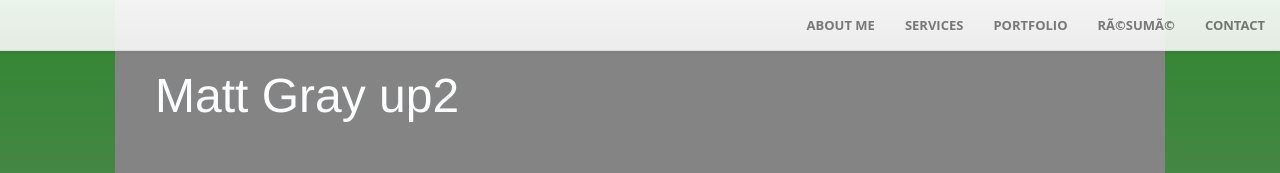
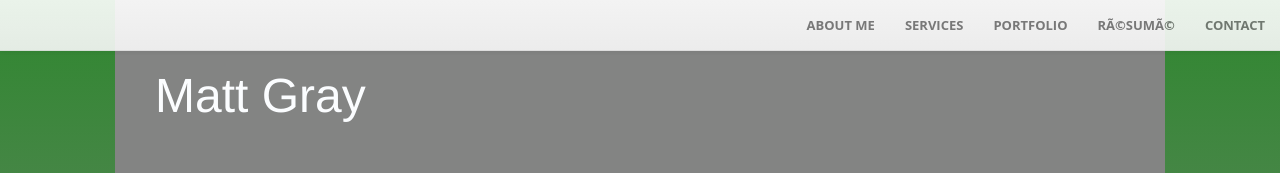
Before and after one commit to artpylon/mattgray_portfolio, a website: page index.html in a window 1280 px wide. Shown: the top 173 px of the page. Drawn offline with nearby package versions, Linux system fonts and the light colour scheme.

Commit message:
update title

```diff
--- a/index.html
+++ b/index.html
@@ -60,7 +60,7 @@
         <!-- Intro Section -->
         <section class='intro'>
             <div class='intro-name'>
-                <h1>Matt Gray up2</h1>
+                <h1>Matt Gray</h1>
                 <h2 class='typed'></h2>
             </div>
 
```
